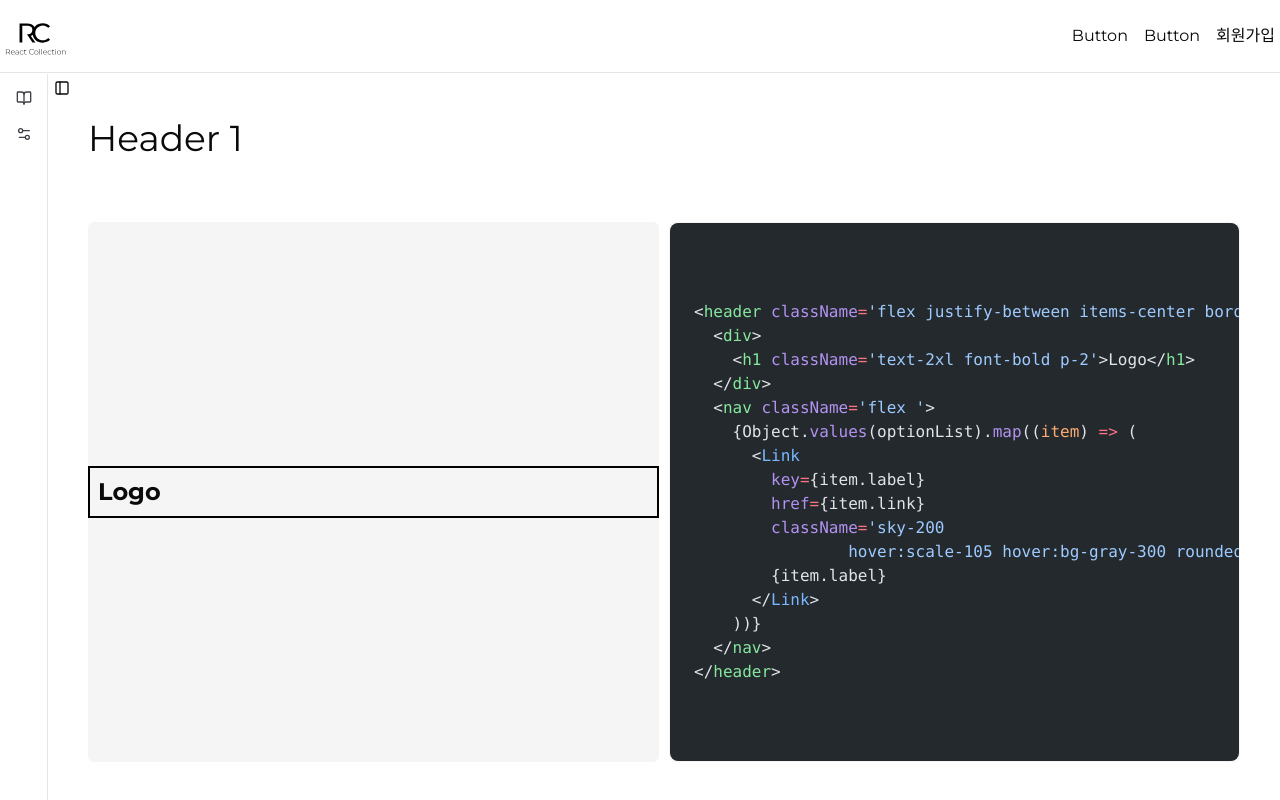
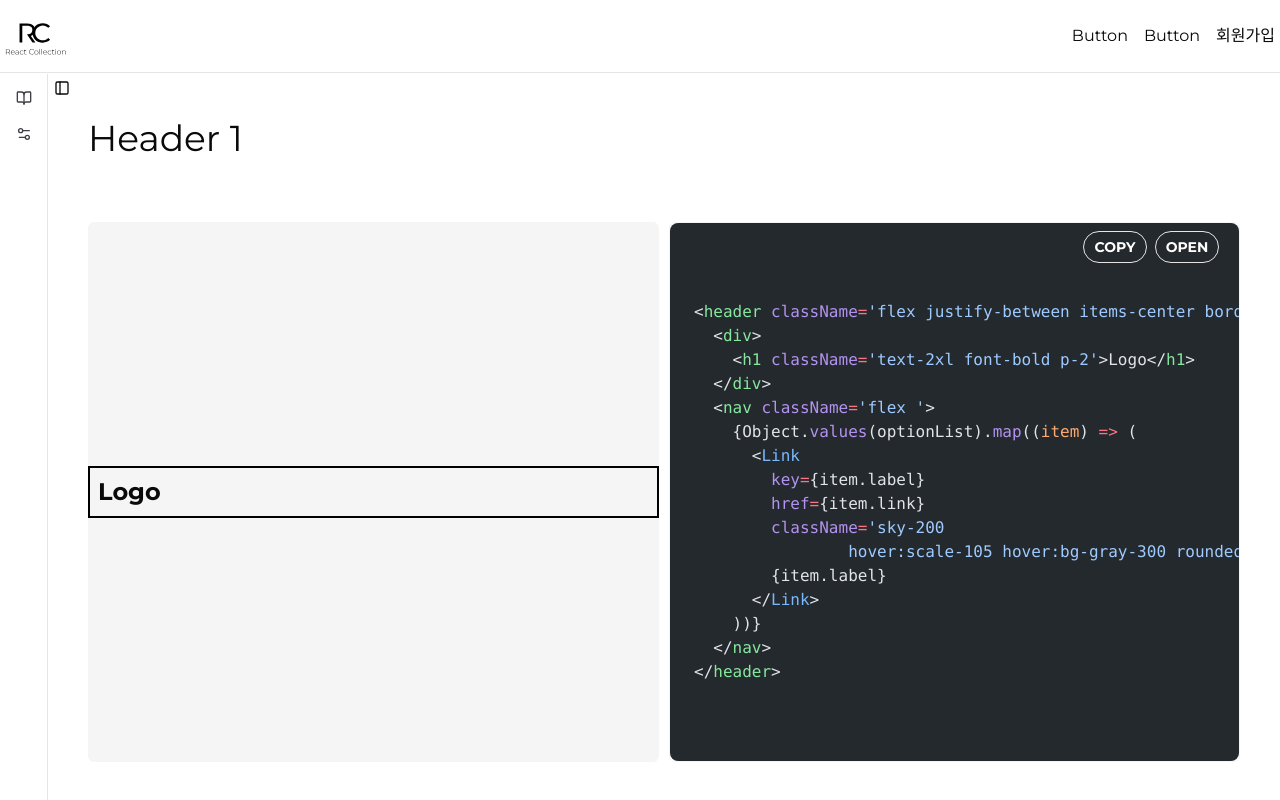
Before and after one commit to Squad357/React-Collection, a Next.js app in the folder client/: page /1 in a window 1280 px wide. Shown: the top 800 px of the page. Built offline with nearby package versions, Linux system fonts and the light colour scheme.

Commit message:
💄 [Styling] 모달 열기 버튼 추가

```diff
--- a/client/src/components/Code.tsx
+++ b/client/src/components/Code.tsx
@@ -4,6 +4,8 @@ import { useState } from 'react';
 import Modal from './layout/Modal';
 import { CodeProps } from '@/types/props/codeProps';
 import useShikiCode from '@/hooks/useShikiCode';
+import { HiCheck } from 'react-icons/hi';
+import useCopyCode from '@/hooks/useCopyCode';
 
 /**
  * 코드 컴포넌트
@@ -18,13 +20,29 @@ export default function Code({ codeString, optionList, animate }: CodeProps) {
   const [isModalOpen, setIsModalOpen] = useState(false);
   const highlightedCode = useShikiCode({ codeString, animate, optionList });
 
+  const { isCopied, handleCopyCode } = useCopyCode(highlightedCode);
+
   return (
     <>
+      <div className='flex gap-2 absolute top-2 right-5 text-sm '>
+        <button
+          className={`w-16 h-8 bg-[#24292e] text-white font-bold border rounded-full transition-all hover:bg-[#606060] ${
+            isCopied && 'bg-[#606060] cursor-default pointer-events-none'
+          }`}
+          onClick={handleCopyCode}>
+          {isCopied ? <HiCheck className='mx-auto w-6 h-6' /> : 'COPY'}
+        </button>
+        <button
+          className='w-16 h-8 bg-[#24292e] text-white font-bold border rounded-full transition-all hover:bg-[#606060]'
+          onClick={() => setIsModalOpen(true)}>
+          OPEN
+        </button>
+      </div>
       <div
-        className='w-full h-full overflow-auto rounded-lg pointer-events-auto cursor-pointer'
+        className='w-full h-full overflow-auto rounded-lg'
         dangerouslySetInnerHTML={{ __html: highlightedCode }}
-        onClick={() => setIsModalOpen(true)}
       />
+
       <Modal
         isModalOpen={isModalOpen}
         setIsModalOpen={setIsModalOpen}
```
